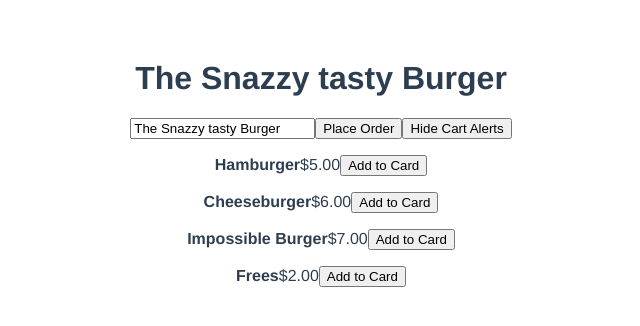
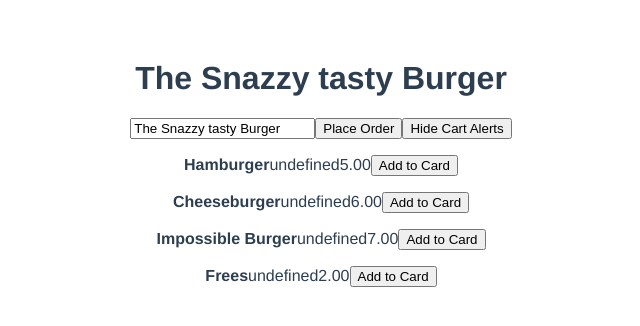
Before and after one commit to kami16ru/vueschool-composition-api, a Vue app: page / in a window 1280 px wide. Shown: the top 326 px of the page, without its empty margins (319-959 px from the left). Built offline with nearby package versions, Linux system fonts and the light colour scheme.

Commit message:
provide from variable

```diff
--- a/src/App.vue
+++ b/src/App.vue
@@ -9,19 +9,20 @@
       :name="meal.name"
       :price="meal.price"
       @addToCart="addItemToCart"
-      :currencySymbol="currencySymbol"
   />
 
 </template>
 
 <script>
-import { ref, reactive, watch } from 'vue'
+import { ref, reactive, watch, provide } from 'vue'
 import YummyMeal from '@/components/YummyMeal.vue'
 
 export default {
   components: { YummyMeal },
   setup() {
     const currencySymbol = '$'
+    provide('currencySymbol', currencySymbol)
+
     const name = ref('The Snazzy tasty Burger')
     const cart = reactive([])
     const meal = reactive({
@@ -47,8 +48,7 @@ export default {
       addItemToCart,
       meal,
       meals,
-      removeWatcher,
-      currencySymbol
+      removeWatcher
     };
   }
 }
--- a/src/components/YummyMeal.vue
+++ b/src/components/YummyMeal.vue
@@ -2,7 +2,7 @@
   <p>
     <strong>{{ name }}</strong>
 
-    <YummyMealPrice :price="price" :currencySymbol="currencySymbol" />
+    <YummyMealPrice :price="price" />
 
     <button @click="addToCart">Add to Card</button>
   </p>
@@ -15,8 +15,7 @@ export default {
   components: { YummyMealPrice },
   props: {
     name: String,
-    price: Number,
-    currencySymbol: String
+    price: Number
   },
   setup(props, { emit }) {
     const addToCart = () => {
--- a/src/components/YummyMealPrice.vue
+++ b/src/components/YummyMealPrice.vue
@@ -5,7 +5,7 @@
 </template>
 
 <script>
-import { computed } from "vue";
+import { computed, inject } from "vue";
 
 export default {
   props: {
@@ -13,8 +13,10 @@ export default {
     currencySymbol: String
   },
   setup(props) {
+    const currencySymbol = inject('currencySymbol')
+
     const pricePretty = computed(
-        () => props.currencySymbol + props.price.toFixed(2)
+        () => currencySymbol.value + props.price.toFixed(2)
     )
 
     return { pricePretty }
```
